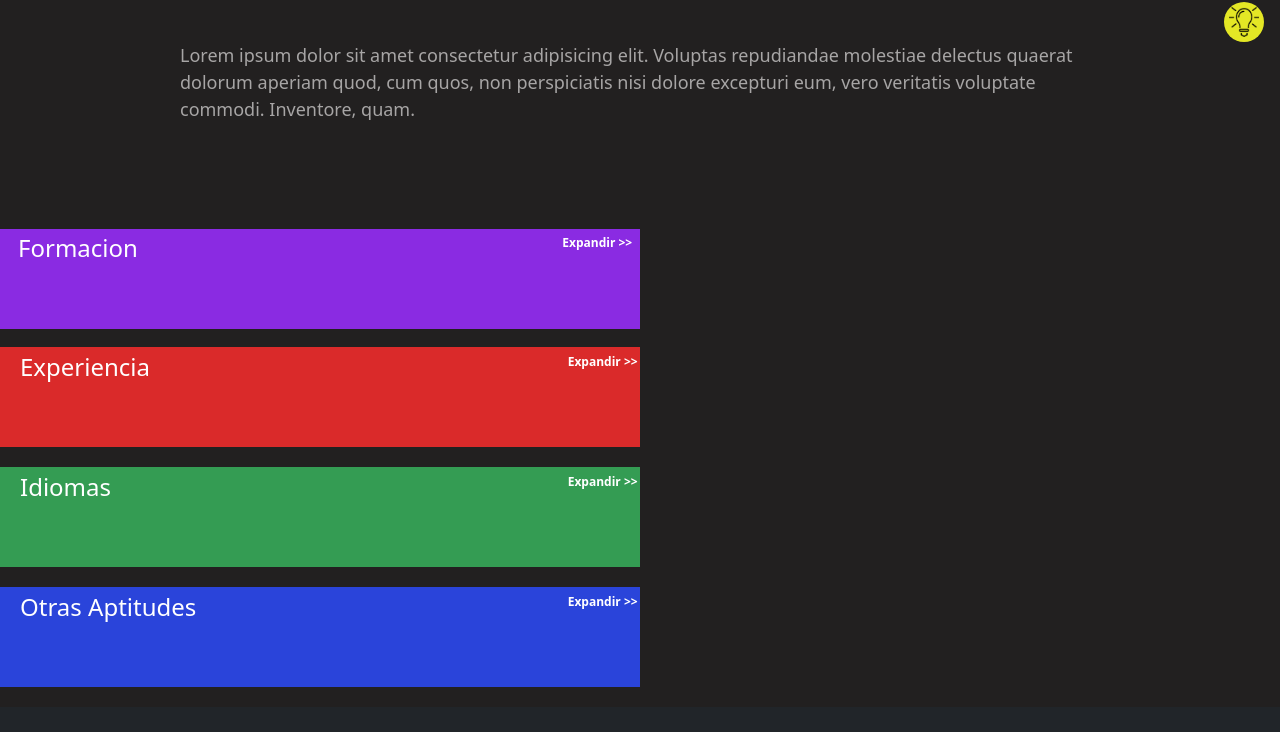
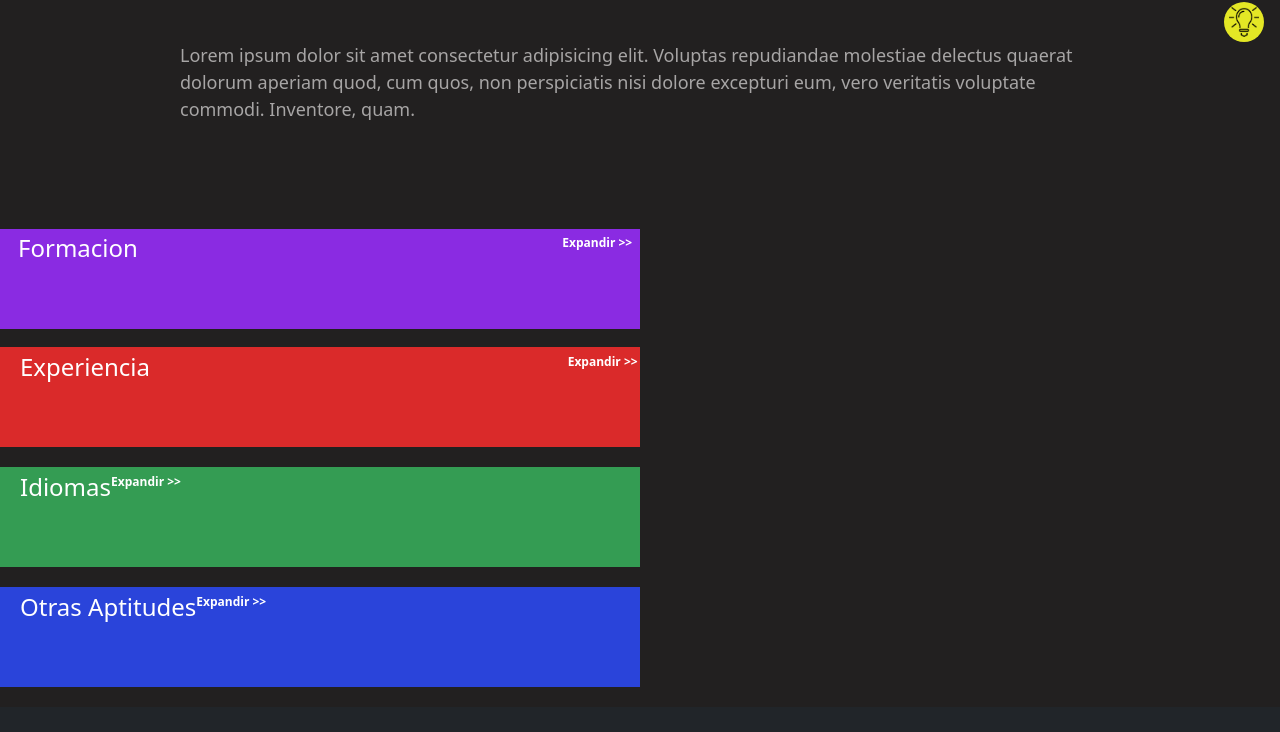
Before and after one commit to alexisKrenz/ticmas-proyectoFinal, a plain HTML site: page index.html in a window 1280 px wide. Shown: the part 62-794 px from the top of the page. Drawn offline with nearby package versions, Linux system fonts and the light colour scheme; no server answers.

Commit message:
Update styles.css

```diff
--- a/styles.css
+++ b/styles.css
@@ -79,7 +79,6 @@
   .seccion-idiomas {
 
     display: flex;
-    justify-content: space-between;
     height: 100px;
     width: 50%;
     background-color: #349c53;
@@ -106,7 +105,6 @@
 
   .seccion-otros {
     display: flex;
-    justify-content: space-between;
     height: 100px;
     width: 50%;
     background-color: #2a44da;
```
